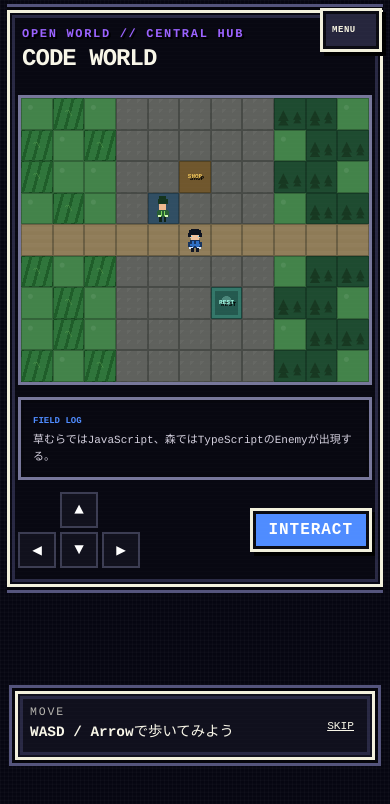
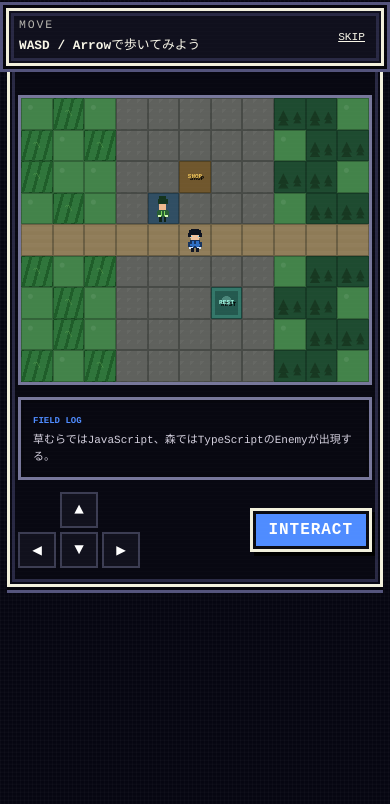
Before and after one commit to mui-1729/code-reading-rpg, a React (Vite) app: page /world in a window 390 px wide. Shown: the top 804 px of the page. Built offline with nearby package versions, Linux system fonts and the light colour scheme.

Commit message:
fix: keep mobile tutorial clear of controls

```diff
--- a/src/tutorial.css
+++ b/src/tutorial.css
@@ -17,27 +17,10 @@
   bottom: auto;
 }
 
-.tutorial-prompt-copy {
-  display: grid;
-  gap: 4px;
-}
-
-.tutorial-prompt-copy > span {
-  font-size: 0.72rem;
-  letter-spacing: 0.16em;
-  opacity: 0.72;
-}
-
-.tutorial-prompt-copy > strong {
-  font-size: 0.9rem;
-  line-height: 1.5;
-}
-
-.tutorial-prompt-copy > small {
-  font-size: 0.72rem;
-  line-height: 1.5;
-  opacity: 0.72;
-}
+.tutorial-prompt-copy { display: grid; gap: 4px; }
+.tutorial-prompt-copy > span { font-size: .72rem; letter-spacing: .16em; opacity: .72; }
+.tutorial-prompt-copy > strong { font-size: .9rem; line-height: 1.5; }
+.tutorial-prompt-copy > small { font-size: .72rem; line-height: 1.5; opacity: .72; }
 
 .tutorial-skip {
   flex: 0 0 auto;
@@ -45,9 +28,10 @@
   background: transparent;
   color: inherit;
   font: inherit;
-  font-size: 0.7rem;
+  font-size: .7rem;
   text-decoration: underline;
   cursor: pointer;
+  touch-action: manipulation;
 }
 
 .tutorial-highlight {
@@ -72,11 +56,18 @@
 
 @media (max-width: 720px) {
   .tutorial-prompt {
-    bottom: calc(max(10px, env(safe-area-inset-bottom)) + 74px);
     width: min(360px, calc(100vw - 20px));
     gap: 10px;
-    padding: 12px;
+    padding: 10px 12px;
   }
+
+  .tutorial-prompt-field {
+    top: max(8px, env(safe-area-inset-top));
+    bottom: auto;
+    pointer-events: none;
+  }
+
+  .tutorial-prompt-field .tutorial-skip { pointer-events: auto; }
 
   .tutorial-prompt-battle {
     top: max(72px, calc(env(safe-area-inset-top) + 58px));
@@ -84,6 +75,16 @@
   }
 }
 
+@media (max-width: 460px) {
+  .tutorial-prompt-field {
+    width: calc(100vw - 12px);
+    padding: 8px 10px;
+  }
+
+  .tutorial-prompt-copy > strong { font-size: .8rem; }
+  .tutorial-prompt-copy > small { font-size: .66rem; }
+}
+
 @media (prefers-reduced-motion: reduce) {
   .tutorial-highlight { animation: none; }
 }
```
